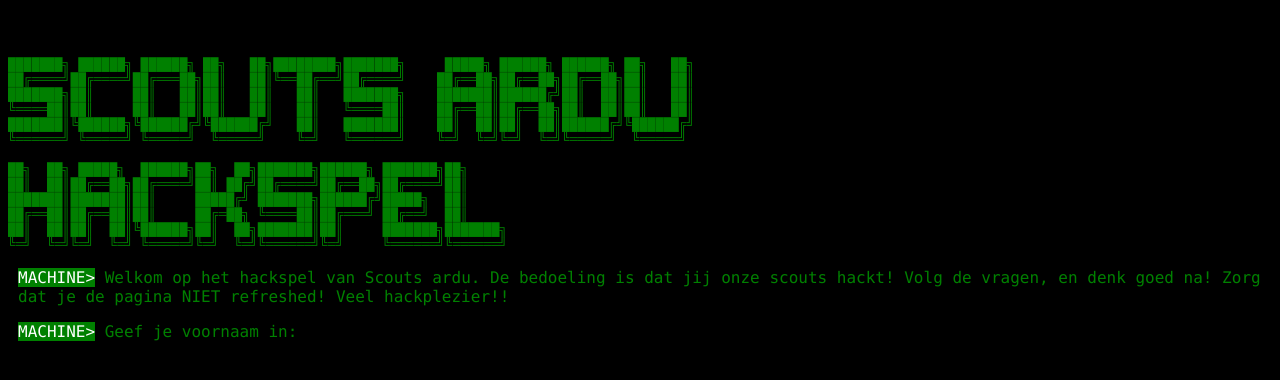
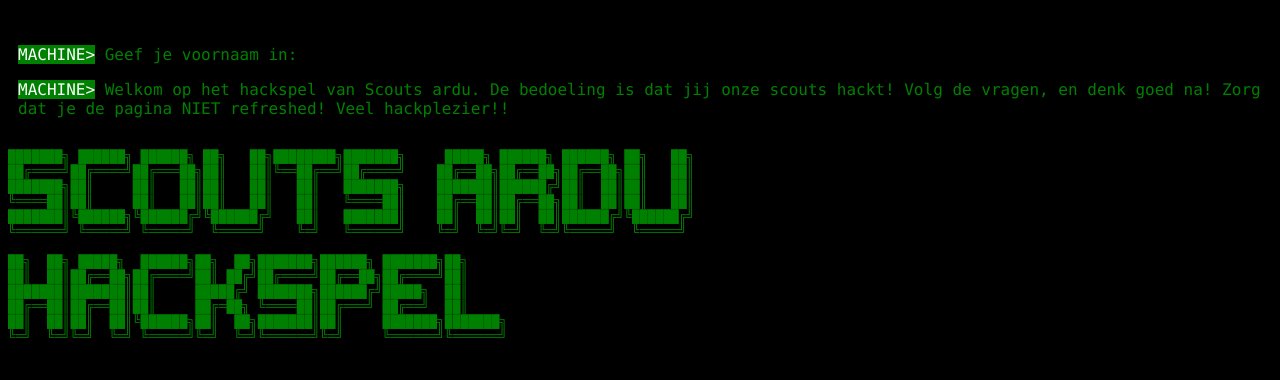
Before and after one commit to lucasverm/hacker-game, an Angular app: page / in a window 1280 px wide. Shown: the top 380 px of the page. Built offline with nearby package versions, Linux system fonts and the light colour scheme.

Commit message:
met methode

```diff
--- a/src/app/uitvoer/uitvoer.component.html
+++ b/src/app/uitvoer/uitvoer.component.html
@@ -1,4 +1,4 @@
-<div *ngFor="let item of data">
+<div *ngFor="let item of uitvoer()">
   <p *ngIf="!item.art" class="uitvoer-met-white-space"><span class="uitvoerder">{{item.uitvoerder}}<span
         *ngIf="item.uitvoerder != ''">></span></span> {{item.tekst}}</p>
   <pre *ngIf="item.art">{{item.uitvoerder}}<span *ngIf="item.uitvoerder != ''">> </span>{{item.tekst}}</pre>
--- a/src/app/uitvoer/uitvoer.component.ts
+++ b/src/app/uitvoer/uitvoer.component.ts
@@ -13,4 +13,8 @@ export class UitvoerComponent implements OnInit {
   ngOnInit() {
   }
 
+  uitvoer() {
+    return this.data.reverse();
+  }
+
 }
```
